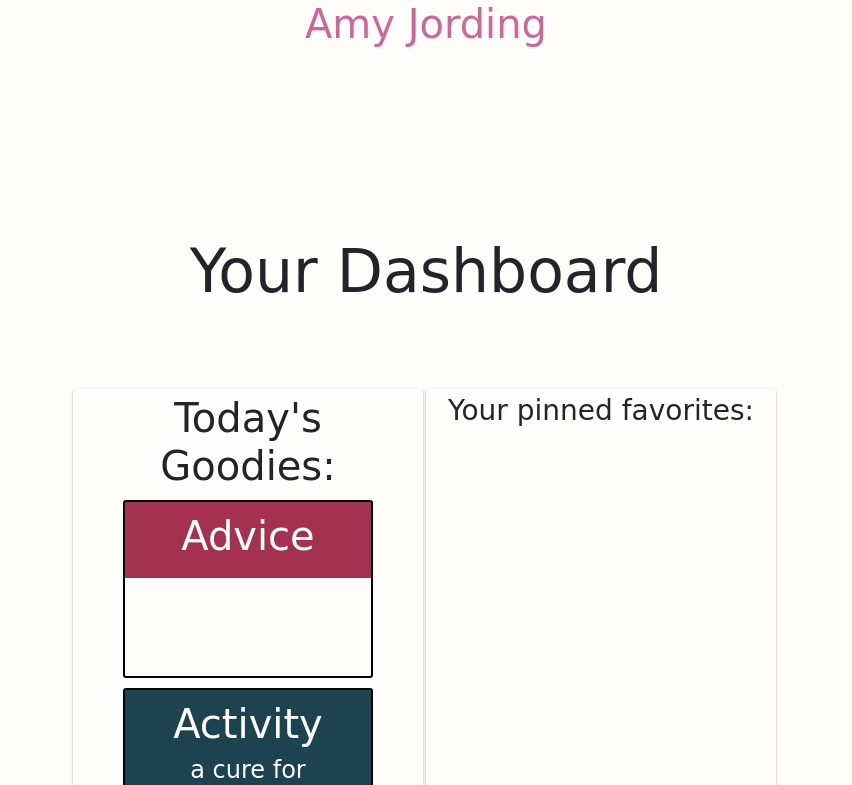
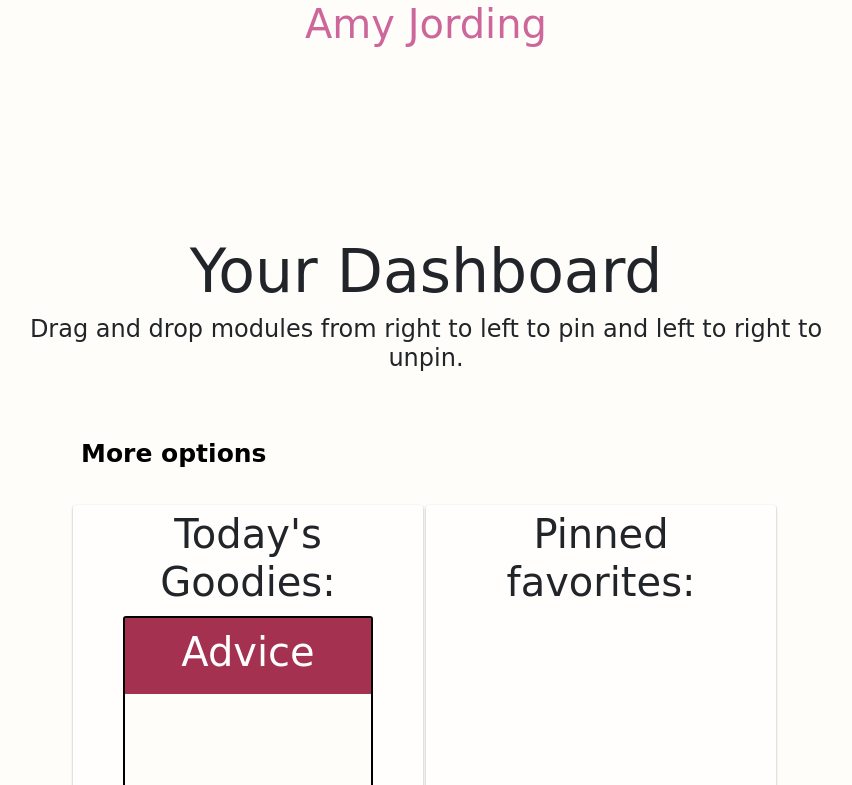
Before and after one commit to amyjording/ajording, a Python web app: template view/templates/dashboard.html in a window 1280 px wide. Shown: the top 785 px of the page, without its empty margins (214-1066 px from the left). Run offline with Jinja, Linux system fonts and the light colour scheme; the template is opened without the code that fills it, so the values that code supplies are empty; some libraries are stand-ins or nearby versions; some web fonts are replaced.

Commit message:
Dashboard styling

```diff
--- a/public/css/custom.css
+++ b/public/css/custom.css
@@ -153,7 +153,11 @@ a{
   height: 100px;
 }
 
-.navrow{
+.dashoptions{
+  width: 100%;
+  margin: 0 auto;
+  text-align: center;
+  height: 50px;
 }
 
 .colwrapper {
@@ -225,6 +229,61 @@ a{
   background: #b13131;
 }
 
+
+.dash-nav {
+  width: 90%;
+  margin: 0 auto;
+  height: 100%;
+  cursor: pointer;
+  text-align: center;
+}
+.dash-nav ul {
+  position: absolute;
+  width: 100%;
+  margin: 0 auto;
+  padding: 0;
+}
+.dash-nav li {
+  list-style: none;
+  float: left;
+  padding-right: 20px;
+  display: inline;
+}
+.dash-nav a {
+  display: inline-block;
+  height: 50px;
+  margin: 0px;
+  padding: 2px 25px;
+  text-decoration: none;
+  border-radius: 30px;
+  line-height: 42px;
+  font-size: 25px;
+  font-weight: 600;
+  color: #FFF;
+  -webkit-transition: all 0.30s ease-in-out;
+    -moz-transition: all 0.30s ease-in-out;
+    -ms-transition: all 0.30s ease-in-out;
+    -o-transition: all 0.30s ease-in-out;
+}
+
+.dash-nav li:nth-child(1) a {
+  background: #1D4350;
+}
+.dash-nav li:nth-child(1) a:hover {
+  background: #245363;
+  color: #fff;
+}
+
+.dash-nav li:nth-child(2) a {
+  background: #451e3e;
+}
+.dash-nav li:nth-child(2) a:hover {
+  background: #451e3e;
+}
+
+.show_hide {
+  display:none;
+}
 
 /* Dashboard section ---- check for duplicate / unecessary stylings! */
 
--- a/public/js/dash.js
+++ b/public/js/dash.js
@@ -53,3 +53,10 @@ function ajaxUnPin(element) {
                     }
                 });
     }
+
+
+$('#hideshow').hide();
+
+$('.options').click(function () {
+    $("#hideshow").toggle("slide");
+});
--- a/view/templates/dashboard.html
+++ b/view/templates/dashboard.html
@@ -2,10 +2,23 @@
 {% block content %}
 
   <div class="row logorow">
-    <div class="col"><h1>Your Dashboard</h1></div>
+    <div class="col"><h1>Your Dashboard</h1>
+      <h4>Drag and drop modules from right to left to pin and left to right to unpin.
+    </div>
   </div>
   <!-- refer to this: https://codepen.io/amyjording/pen/MZQoxe  for moving blocks around -->
-  <br>
+  <div class="row dashoptions">
+    <div class="col">
+      <nav class="dash-nav">
+            <a href="#" class="options" style="color:black; float: left; margin-left: -10px;">More options</a>
+            <ul id="hideshow">
+                <li><a class="signin" id="userAccount" href="#0">Account Settings</a> </li>
+                <li><a class="signup" id="Logout" href="#0">Logout</a></li>
+                <li><a href="#" class="options" style="color:black; float: right;">Close</a></li>
+            </ul>
+        </nav>
+    </div>
+  </div>
   <div class="row dashrow">
 
   <div class="col folio" id="unassigned" ondrop="dropUser(this, event)" ondragenter="return false" ondragover="return false">
@@ -32,7 +45,7 @@
 
   <!-- Need to figure out how to add possibly id's dynamically as the pins generate from the model -->
   <div class="col folio" id="saved" ondrop="dropUser(this, event)" ondragenter="return false" ondragover="return false">
-    <h3>Your pinned favorites:</h3>
+    <h2>Pinned favorites:</h2>
       {% for dictionary in dash.pinned_advice %}
             <div draggable="true" id="advice-{{dictionary['slip_id']}}" class="pins" ondragstart="dragUser(this, event)">
               <div class="pinhead advice"><h2>Advice</h2></div>
```
